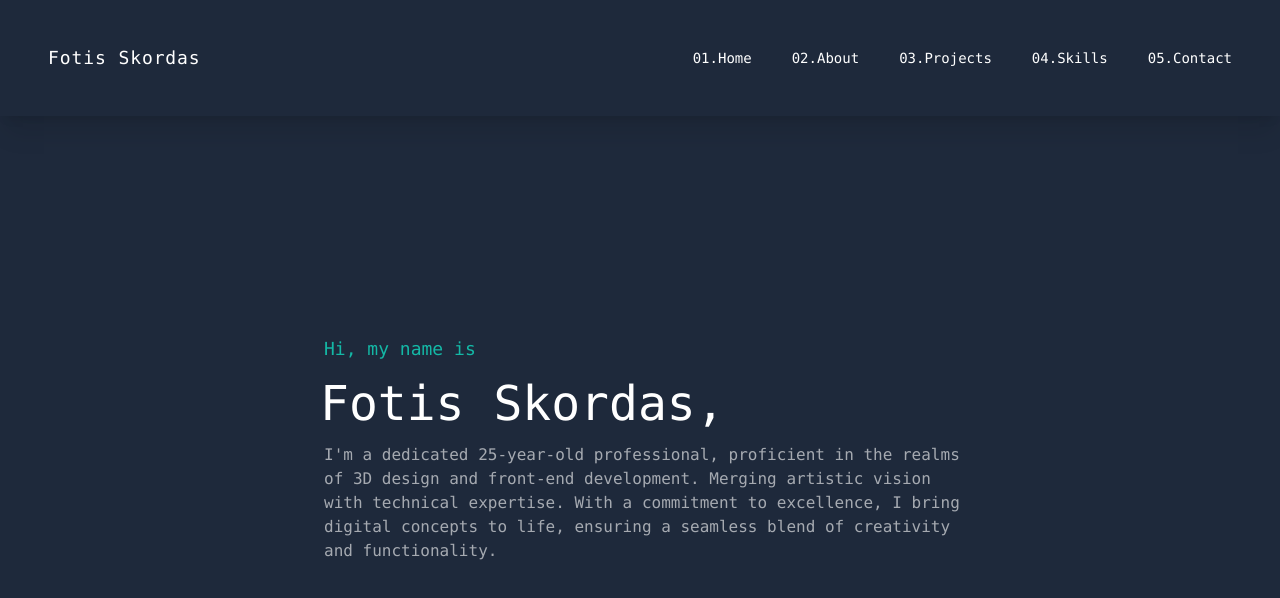
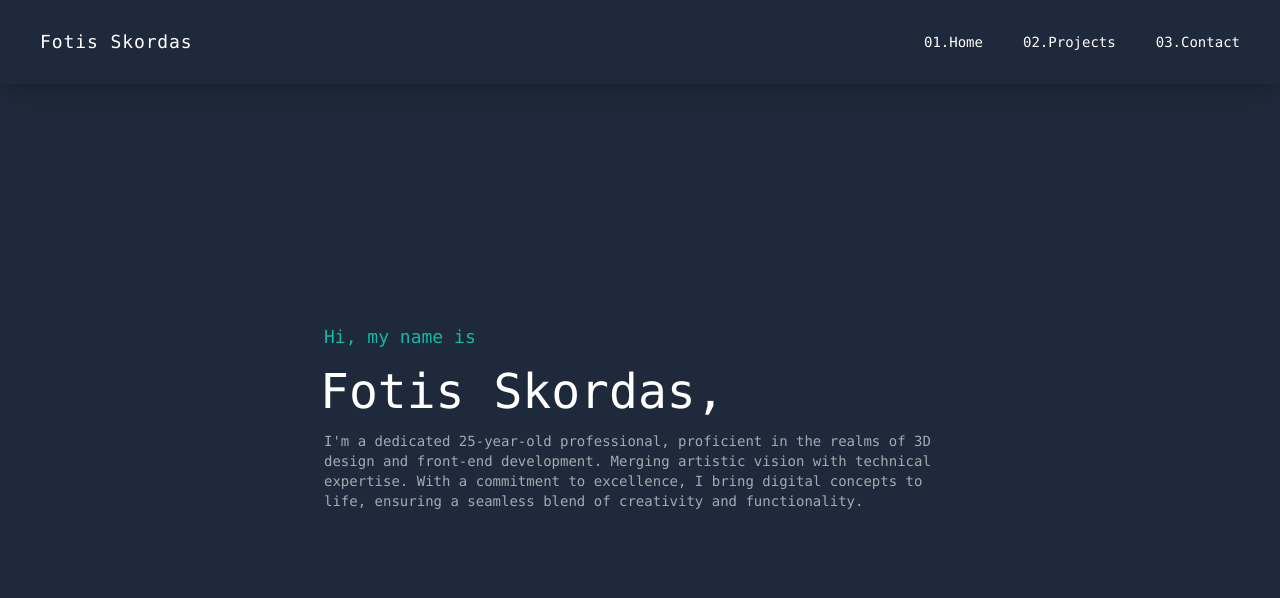
Before and after one commit to fwthsskordas/Personal_Portofolio, a Vue app: page / in a window 1280 px wide. Shown: the top 598 px of the page. Built offline with nearby package versions, Linux system fonts and the light colour scheme.

Commit message:
Fix UI bugs

```diff
--- a/src/App.vue
+++ b/src/App.vue
@@ -11,7 +11,7 @@ window.addEventListener("load", () => {
 </script>
 
 <template>
-  <div class="bg-slate-800 h-screen w-screen overflow-hidden">
+  <div class="bg-slate-800 h-screen w-screen overflow-auto fixed">
     <Navbar />
     <RouterView />
     <div class="loader"></div>
--- a/src/components/Navbar.vue
+++ b/src/components/Navbar.vue
@@ -1,14 +1,14 @@
 <template>
   <div class="bg-slate-800 text-white py-3 px-6 shadow-xl font-mono">
     <nav
-      class="container px-6 py-8 mx-auto md:flex md:justify-between md:items-center "
+      class="container px-4 py-4 mx-auto md:flex md:justify-between md:items-center "
     >
       <div class="flex items-center justify-between">
-        <span class="font-mono tracking-wider md:text-lg ls:text-sm "
+        <span class="font-mono tracking-wider md:text-lg ls:text-sm"
           >Fotis Skordas</span
         >
         <!-- Mobile menu button -->
-        <div @click="toggleNav" class="md:hidden ">
+        <div @click="toggleNav" class="md:hidden">
           <button
             type="button"
             class="text-gray-100 hover:text-gray-400 focus:outline-none focus:text-gray-400 ls:float-right"
@@ -22,7 +22,7 @@
           </button>
         </div>
       </div>
-      <ul :class="showMenu ? 'flex' : 'hidden'"
+      <ul :class="showMenu ? 'flex ' : 'hidden'"
         class="flex-col
           mt-8
           space-y-2
@@ -47,10 +47,10 @@ let showMenu = ref(false);
 
 let Links = [
   { name: "01.Home", link: "/" },
-  { name: "02.About", link: "/about" },
-  { name: "03.Projects", link: "/projects" },
-  { name: "04.Skills", link: "/skills" },
-  { name: "05.Contact", link: "/contact" },
+//   { name: "02.About", link: "/about" },
+  { name: "02.Projects", link: "/projects" },
+//   { name: "04.Skills", link: "/skills" },
+  { name: "03.Contact", link: "/contact" },
 ];
 
 const toggleNav = () => (showMenu.value = !showMenu.value);
--- a/src/routes/index.js
+++ b/src/routes/index.js
@@ -7,9 +7,9 @@ import Contact from '../views/Contact.vue'
 
 const routes = [
     {path: '/', component: Home},
-    {path: '/about', component: About},
+    // {path: '/about', component: About},
     {path: '/projects', component: Projects},
-    {path: '/skills', component: Skills},
+    // {path: '/skills', component: Skills},
     {path: '/contact', component: Contact}
 ];
 
--- a/src/views/Home.vue
+++ b/src/views/Home.vue
@@ -10,7 +10,7 @@
         <h2 class="lg:text-5xl ls:text-3xl sm:text-3xl">Fotis Skordas,</h2>
       </div>
       <div class="fade-in-from-left">
-        <h3 class="text-1xl opacity-60 ml-1">
+        <h3 class="text-1xl opacity-60 ml-1 sm:text-sm">
           I'm a dedicated 25-year-old professional, proficient in the realms of
           3D design and front-end development. Merging artistic vision with
           technical expertise. With a commitment to
```
Also changed, not shown: 1 other file (tests, documents, lock files or other folders).
